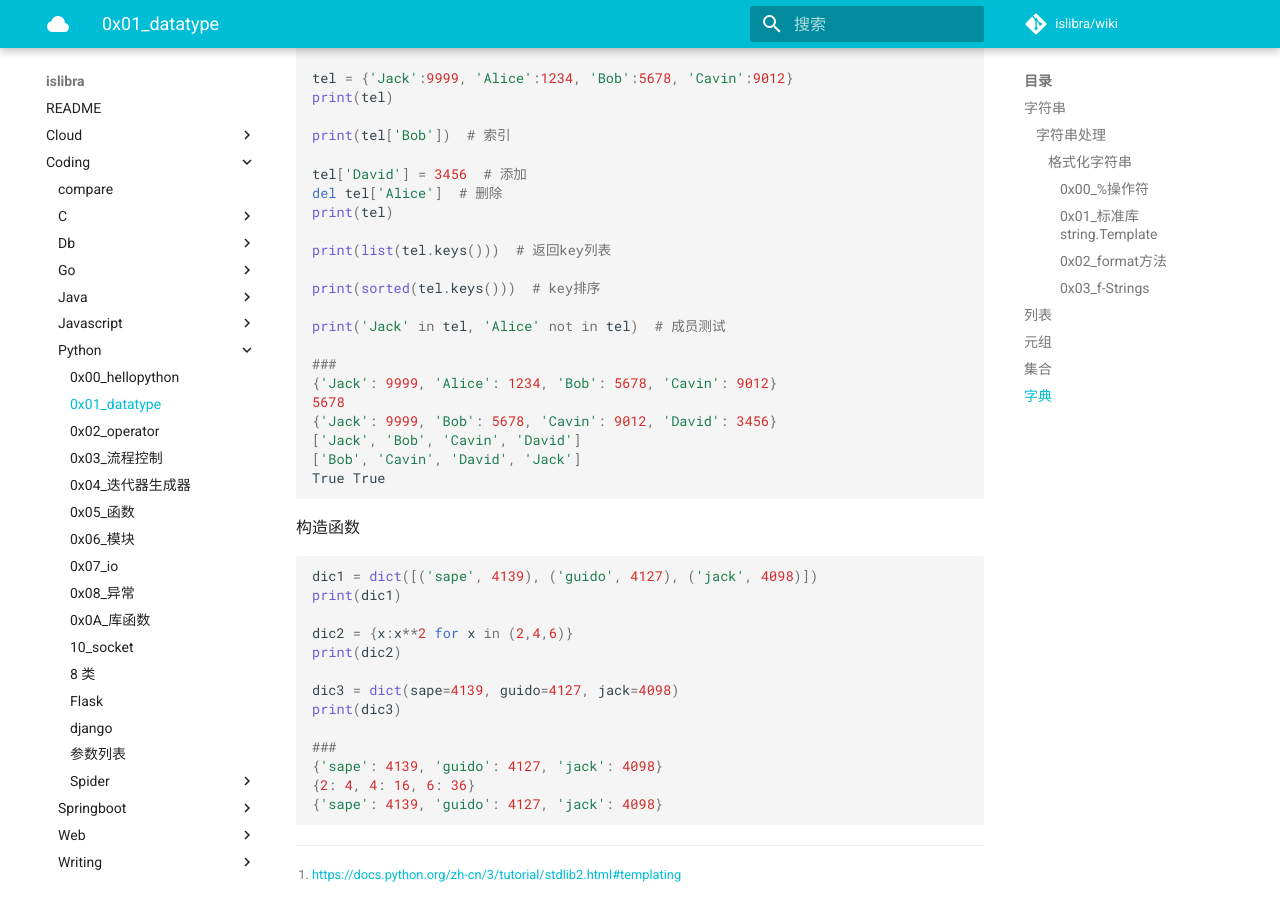
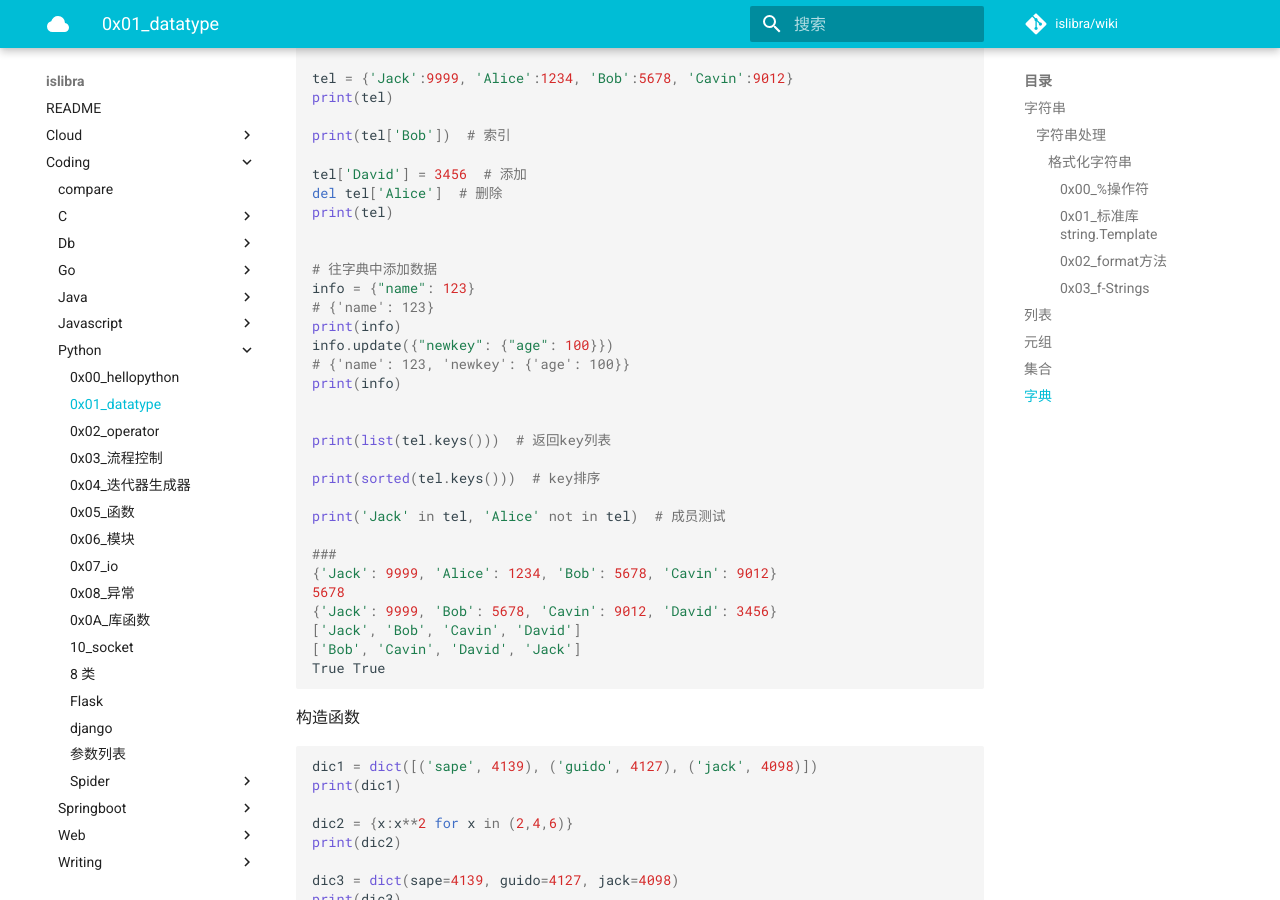
Before and after one commit to islibra/wiki, an MkDocs documentation site: the page built from docs/coding/python/0x01_datatype.md, in a window 1280 px wide and 900 px high, scrolled down 3390 px. Built offline with MkDocs 1.6.1 and Material for MkDocs 9.7.7, drawn with Linux system fonts in a browser that asks for light colours; comment, search, counter and statistics services are not loaded.

Commit message:
Update 0x01_datatype.md

````diff
--- a/docs/coding/python/0x01_datatype.md
+++ b/docs/coding/python/0x01_datatype.md
@@ -163,7 +163,7 @@ print(a, b, a-b, a|b, a&b, a^b)  # 差集，并集，交集，余集
 
 ## 字典
 
-无序，键值对集合
+> 无序，键值对集合
 
 ```python
 dic = {}  # 创建空字典
@@ -176,6 +176,16 @@ print(tel['Bob'])  # 索引
 tel['David'] = 3456  # 添加
 del tel['Alice']  # 删除
 print(tel)
+
+
+# 往字典中添加数据
+info = {"name": 123}
+# {'name': 123}
+print(info)
+info.update({"newkey": {"age": 100}})
+# {'name': 123, 'newkey': {'age': 100}}
+print(info)
+
 
 print(list(tel.keys()))  # 返回key列表
 
````
